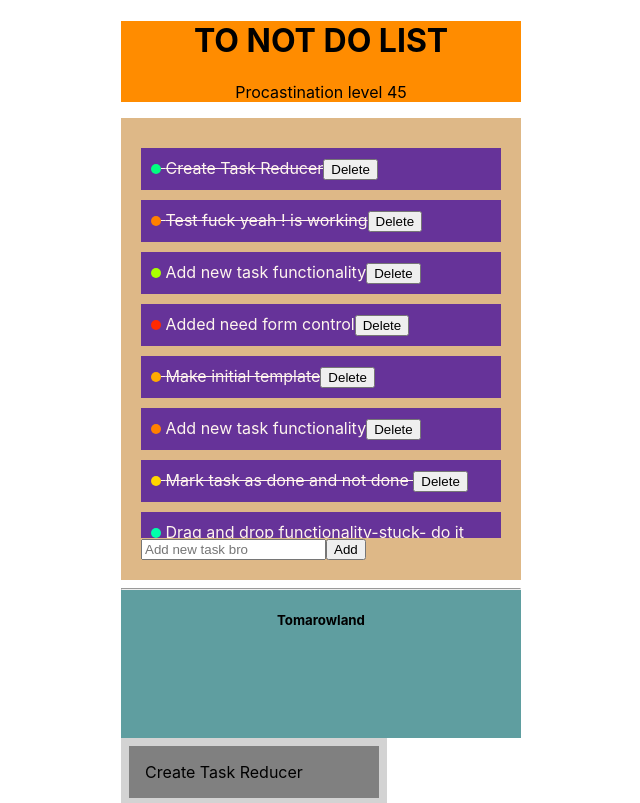
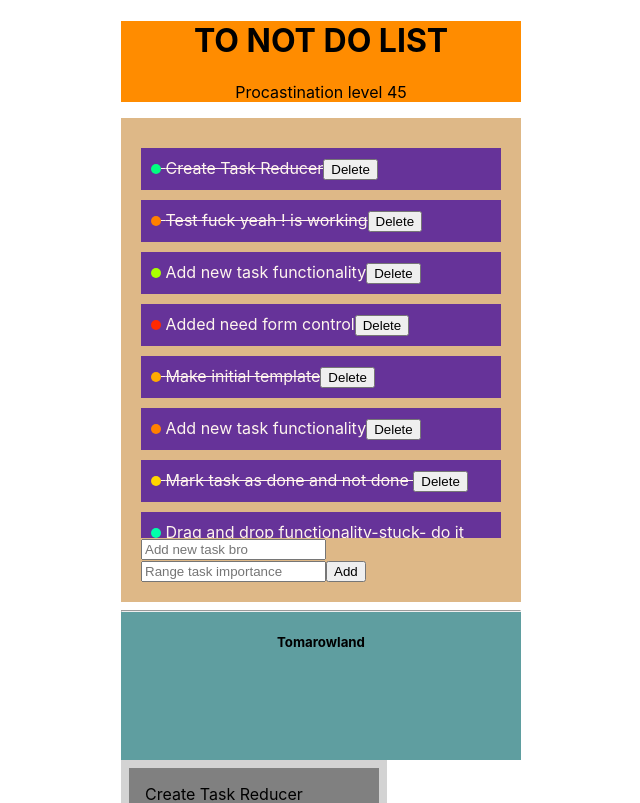
Before and after one commit to Damascan-Alex/to-not-do-list, a React (Create React App) app: page / in a window 1280 px wide. Shown: the top 803 px of the page, without its empty margins (319-959 px from the left). Built offline with nearby package versions, Linux system fonts and the light colour scheme.

Commit message:
Aded task importance to state

```diff
--- a/src/components/TaskList.jsx
+++ b/src/components/TaskList.jsx
@@ -4,7 +4,7 @@ import React, { useState, useEffect } from "react";
 import Task from "./task/task";
 import s from "./taskList.module.css";
 import AddTaskReduxForm from './newTask'
-import ImportanceRange from "./rangeSlider";
+import ImportanceRange from "./ImportanceRange";
 
 const TaskList = (props) => {
 
@@ -35,7 +35,9 @@ const TaskList = (props) => {
         ))}
         </div>
 
-        <AddTaskReduxForm  onSubmit={(values) => {props.createNewTask(values.addNewTask)}} />{" "}
+        <AddTaskReduxForm  onSubmit={(values) => {
+          debugger
+          props.createNewTask(values.addNewTask, values.taskImportance)}} />{" "}
         {/* <AddTaskReduxForm  onSubmit={createNewTaskX} />{" "} */}
         {/* <ImportanceRange createColor = {createColor} /> */}
 
--- a/src/components/TaskListContainer.jsx
+++ b/src/components/TaskListContainer.jsx
@@ -11,8 +11,8 @@ let mapStateToProps = (state) => {
 };
 let mapDispatchToProps = (dispatch) => {
   return {
-    createNewTask: (NewTask) => {
-      dispatch(newTaskCreator(NewTask));
+    createNewTask: (NewTask, importance) => {
+      dispatch(newTaskCreator(NewTask, importance));
     },
     deleteTask: (id) => {
       dispatch(deleteTaskCreator(id));
--- a/src/components/newTask.jsx
+++ b/src/components/newTask.jsx
@@ -12,6 +12,11 @@ const AddTaskForm = ({ handleSubmit }) => {
           name="addNewTask"
           placeholder="Add new task bro"
         />
+        <Field
+          component='input'
+          name='taskImportance'
+          placeholder='Range task importance'
+        />
         <button type="submit">Add</button>
 
       </div>
--- a/src/components/task/task.jsx
+++ b/src/components/task/task.jsx
@@ -2,7 +2,7 @@
 
 import React, { useState, useEffect } from 'react';
 import s from './task.module.css'
-import ImportanceRange from '../rangeSlider';
+import ImportanceRange from '../ImportanceRange';
 
 const Task = (props) => {
 
--- a/src/redux/task-reducer.js
+++ b/src/redux/task-reducer.js
@@ -35,11 +35,13 @@ let initialState= {
 const taskReducer = (state = initialState, action) => {
     switch (action.type) {
         case CREATE_TASK:
+            debugger
             let newTask = action.addNewTask;
+            let taskImportance = parseInt(action.importance)
             const IDrandom = Math.floor(Math.random()*1000) //generate random ID
             return {
                 ...state,
-                todayTasks: [...state.todayTasks, {task: newTask, id: IDrandom, importance: 1, done: false}]
+                todayTasks: [...state.todayTasks, {task: newTask, id: IDrandom, importance: taskImportance, done: false}]
             };
         case DELETE_TASK:
             const newList = state.todayTasks.filter((c) => c.id !== action.id);
@@ -63,7 +65,7 @@ const taskReducer = (state = initialState, action) => {
     }
 }
 
-export const newTaskCreator = (addNewTask) => ({type: CREATE_TASK, addNewTask})
+export const newTaskCreator = (addNewTask,importance ) => ({type: CREATE_TASK, addNewTask, importance})
 export const deleteTaskCreator = (id) => ({type: DELETE_TASK, id})
 export const editTaskCreator = (task, id) => ({type: EDIT_TASK, task, id})
 
```
Also changed, not shown: src/components/ImportanceRange.jsx (renamed from src/components/rangeSlider.jsx).
